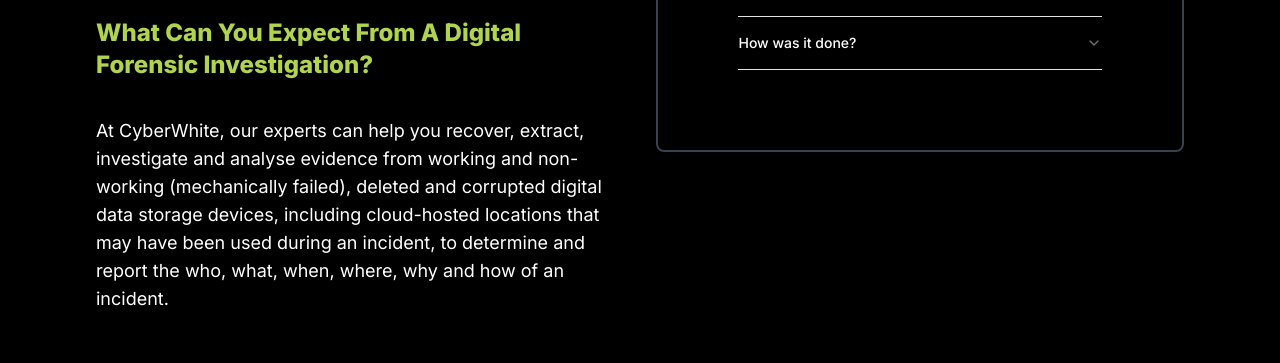
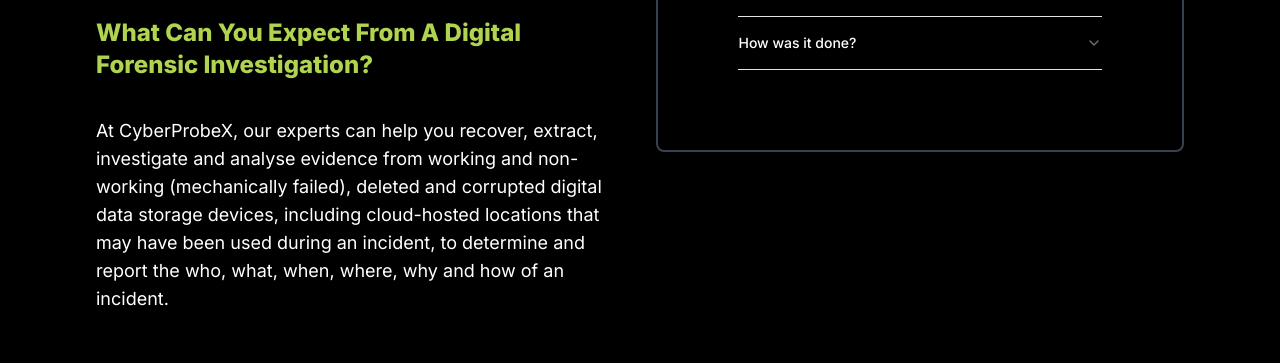
Before and after one commit to sujaykumar007/cyberprobe-X, a Next.js app: page /Forensics in a window 1280 px wide. Shown: the part 1173-1536 px from the top of the page. Built offline with nearby package versions, Linux system fonts and the light colour scheme.

Commit message:
change company name

```diff
--- a/app/Forensics/qutionsofdigital.tsx
+++ b/app/Forensics/qutionsofdigital.tsx
@@ -27,7 +27,7 @@ import {
             What Can You Expect From A Digital Forensic Investigation?
           </h1>
           <p className="text-lg font-normal mt-3">
-          At CyberWhite, our experts can help you recover, extract, investigate and analyse evidence from working and non-working (mechanically failed), deleted and corrupted digital data storage devices, including cloud-hosted locations that may have been used during an incident, to determine and report the who, what, when, where, why and how of an incident.
+          At CyberProbeX, our experts can help you recover, extract, investigate and analyse evidence from working and non-working (mechanically failed), deleted and corrupted digital data storage devices, including cloud-hosted locations that may have been used during an incident, to determine and report the who, what, when, where, why and how of an incident.
           </p>
         </div>
 
```
